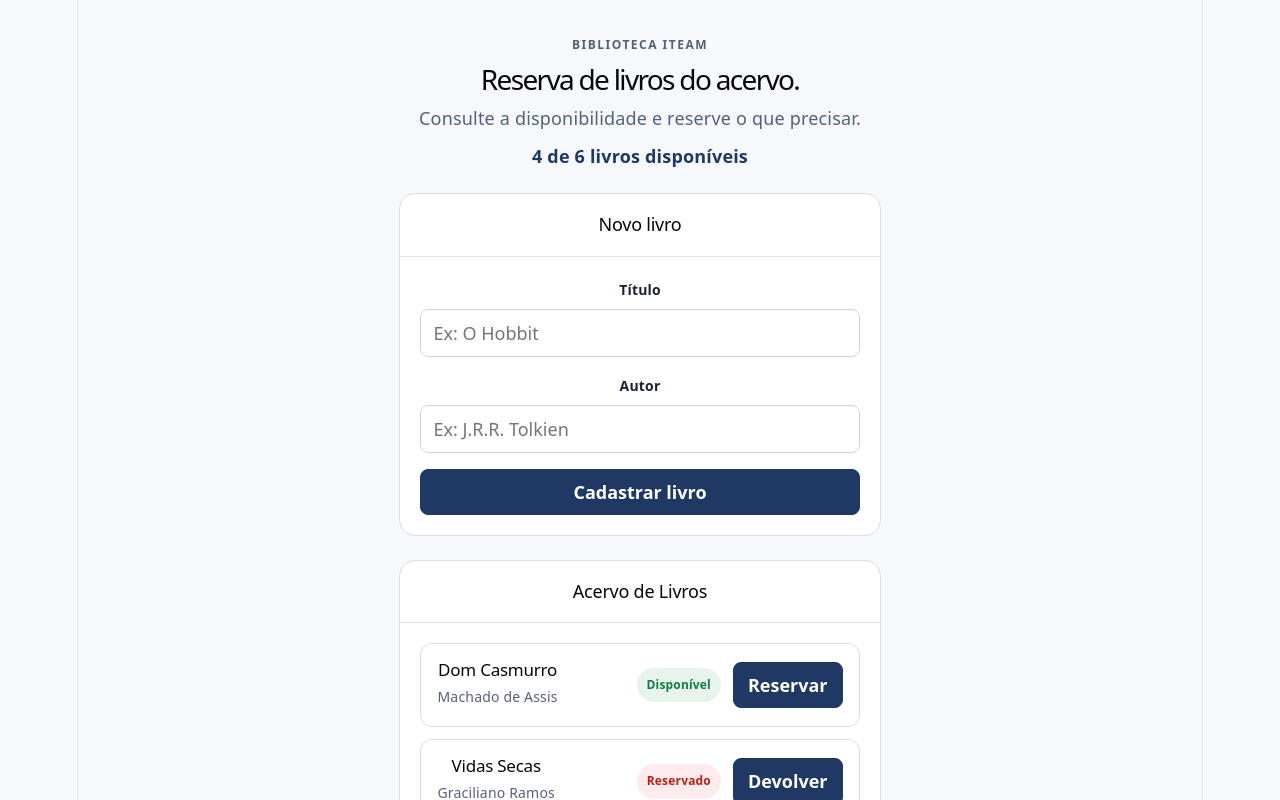
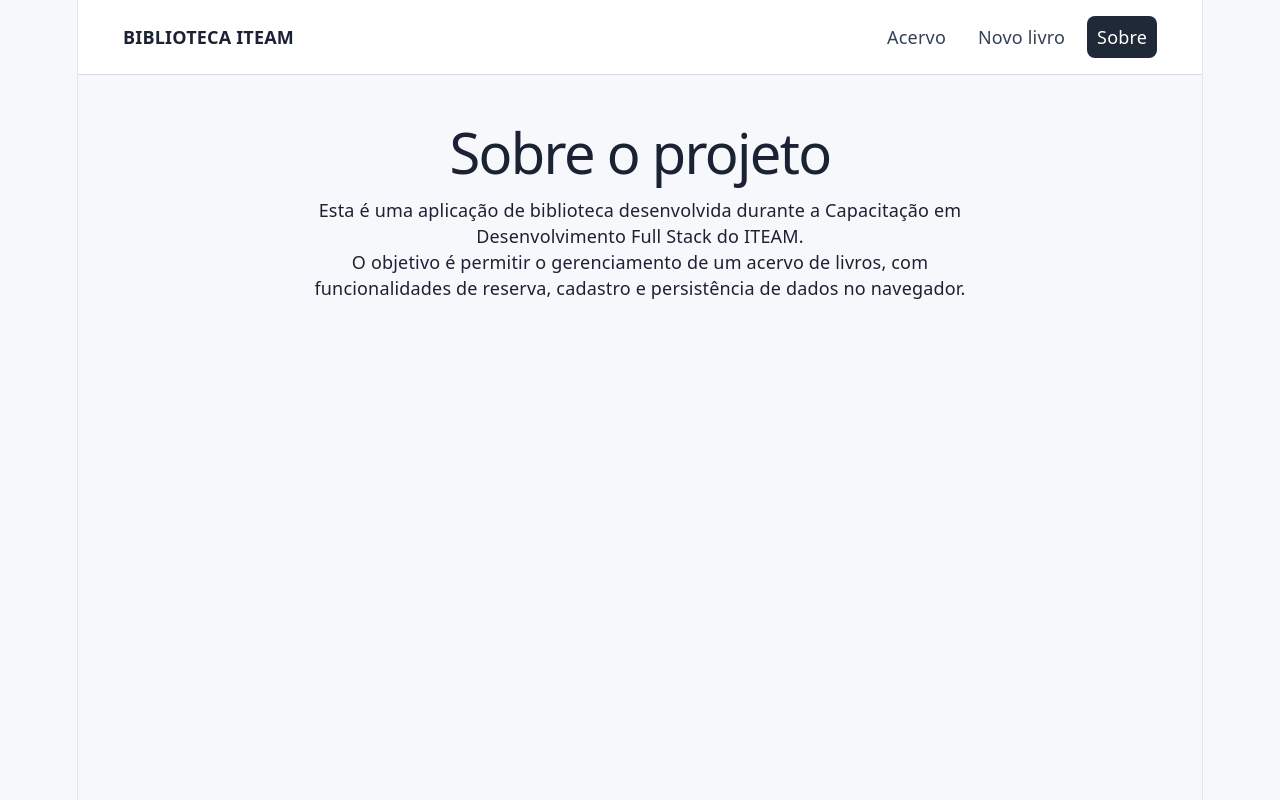
Before and after one commit to Jorge-Siqueira-Serrao/reserva-biblioteca-Jorge-Siqueira-Serrao, a React (Vite) app: page /sobre in a window 1280 px wide. Shown: the top 800 px of the page. Built offline with nearby package versions, Linux system fonts and the light colour scheme.

Commit message:
feat: adiciona rotas e paginas

```diff
--- a/package.json
+++ b/package.json
@@ -10,7 +10,8 @@
   },
   "dependencies": {
     "react": "^19.2.8",
-    "react-dom": "^19.2.8"
+    "react-dom": "^19.2.8",
+    "react-router-dom": "^7.18.4"
   },
   "devDependencies": {
     "@vitejs/plugin-react": "^6.1.1",
--- a/src/App.css
+++ b/src/App.css
@@ -153,3 +153,45 @@ button:hover {
   color: var(--vermelho);
   font-weight: 700;
 }
+
+/* ETAPA 8: Estilo do menu */
+.app-header {
+  display: flex;
+  align-items: center;
+  justify-content: space-between;
+  gap: 20px;
+  padding: 16px 4%;
+  border-bottom: 1px solid #d7dde5;
+  background: #ffffff;
+}
+
+.app-header nav {
+  display: flex;
+  flex-wrap: wrap;
+  gap: 12px;
+}
+
+.app-header a {
+  padding: 8px 10px;
+  border-radius: 8px;
+  color: #334155;
+  text-decoration: none;
+}
+
+.app-header a.active {
+  background: #1f2937;
+  color: #ffffff;
+}
+
+/* Força as cores escuras nos títulos e textos para evitar problemas com o Dark Mode */
+h1, h2, p, span {
+  color: #1a2233;
+}
+
+/* Garante que as etiquetas de status continuem com suas cores corretas (verde e vermelho) */
+.badge-ok {
+  color: var(--verde) !important;
+}
+.badge-off {
+  color: var(--vermelho) !important;
+}
--- a/src/App.jsx
+++ b/src/App.jsx
@@ -1,36 +1,36 @@
 // src/App.jsx
-import { useContext } from "react"; // ETAPA 7: Importa useContext
+import { Routes, Route, NavLink } from "react-router-dom"; // ETAPA 8: Importa componentes do Router
 import "./App.css";
-import BookList from "./components/BookList";
-import Panel from "./components/Panel";
-import BookForm from "./components/BookForm";
-import { BooksContext } from "./context/BooksContext"; // ETAPA 7: Importa o BooksContext
+// ETAPA 8: Importa as páginas
+import AcervoPage from "./pages/AcervoPage";
+import NovoLivroPage from "./pages/NovoLivroPage";
+import SobrePage from "./pages/SobrePage";
+import NotFoundPage from "./pages/NotFoundPage";
 
 export default function App() {
-  // ETAPA 7: Lê books e availableCount do contexto para o cabeçalho
-  const { books, availableCount } = useContext(BooksContext);
-
   return (
-    <main className="app">
-      <header className="hero">
-        <p className="eyebrow">BIBLIOTECA ITEAM</p>
-        <h1>Reserva de livros do acervo.</h1>
-        <p>Consulte a disponibilidade e reserve o que precisar.</p>
-
-        {/* No topo da página, mostre um contador */}
-        <p style={{ marginTop: "12px", fontWeight: "bold", color: "var(--azul)" }}>
-          {availableCount} de {books.length} livros disponíveis
-        </p>
+    <>
+      {/* ETAPA 8: Cabeçalho fixo com nome e menu */}
+      <header className="app-header">
+        <strong>BIBLIOTECA ITEAM</strong>
+        <nav>
+          {/* ETAPA 8: O NavLink da raiz precisa da prop end */}
+          <NavLink to="/" end>Acervo</NavLink>
+          <NavLink to="/novo">Novo livro</NavLink>
+          <NavLink to="/sobre">Sobre</NavLink>
+        </nav>
       </header>
 
-      {/* ETAPA 7: Remove as props do BookForm e BookList */}
-      <Panel title="Novo livro">
-        <BookForm />
-      </Panel>
-
-      <Panel title="Acervo de Livros">
-        <BookList />
-      </Panel>
-    </main>
+      <main className="app">
+        {/* ETAPA 8: O que troca fica dentro do Routes */}
+        <Routes>
+          <Route path="/" element={<AcervoPage />} />
+          <Route path="/novo" element={<NovoLivroPage />} />
+          <Route path="/sobre" element={<SobrePage />} />
+          {/* Rota coringa para 404 */}
+          <Route path="*" element={<NotFoundPage />} />
+        </Routes>
+      </main>
+    </>
   );
 }
--- a/src/main.jsx
+++ b/src/main.jsx
@@ -1,15 +1,18 @@
+// src/main.jsx
 import { StrictMode } from 'react'
 import { createRoot } from 'react-dom/client'
+import { BrowserRouter } from 'react-router-dom' // ETAPA 8: Importa o BrowserRouter
 import './index.css'
 import App from './App.jsx'
-// ETAPA 7: Importa o BooksProvider
 import { BooksProvider } from './context/BooksContext.jsx'
 
 createRoot(document.getElementById('root')).render(
   <StrictMode>
-    {/* ETAPA 7: Envolve o <App /> com <BooksProvider> */}
-    <BooksProvider>
-      <App />
-    </BooksProvider>
+    {/* ETAPA 8: BrowserRouter por fora do BooksProvider */}
+    <BrowserRouter>
+      <BooksProvider>
+        <App />
+      </BooksProvider>
+    </BrowserRouter>
   </StrictMode>,
 )
--- /dev/null
+++ b/src/pages/AcervoPage.jsx
@@ -0,0 +1,27 @@
+import { useContext } from "react";
+import { BooksContext } from "../context/BooksContext";
+import Panel from "../components/Panel";
+import BookList from "../components/BookList";
+
+export default function AcervoPage() {
+  // ETAPA 7: Lê books e availableCount do contexto para o cabeçalho
+  const { books, availableCount } = useContext(BooksContext);
+
+  return (
+    <>
+      <header className="hero">
+        <p className="eyebrow">BIBLIOTECA ITEAM</p>
+        <h1>Reserva de livros do acervo.</h1>
+        <p>Consulte a disponibilidade e reserve o que precisar.</p>
+
+        <p style={{ marginTop: "12px", fontWeight: "bold", color: "var(--azul)" }}>
+          {availableCount} de {books.length} livros disponíveis
+        </p>
+      </header>
+
+      <Panel title="Acervo de Livros">
+        <BookList />
+      </Panel>
+    </>
+  );
+}
--- /dev/null
+++ b/src/pages/NotFoundPage.jsx
@@ -0,0 +1,13 @@
+import { Link } from "react-router-dom";
+
+export default function NotFoundPage() {
+  return (
+    <div style={{ textAlign: "center", padding: "40px" }}>
+      <h1>404</h1>
+      <h2>Página não encontrada</h2>
+      <p>A página que você está procurando não existe.</p>
+      {/* Link para voltar ao início */}
+      <Link to="/" style={{ color: "var(--azul)", fontWeight: "bold" }}>Voltar para o Acervo</Link>
+    </div>
+  );
+}
--- /dev/null
+++ b/src/pages/NovoLivroPage.jsx
@@ -0,0 +1,13 @@
+import Panel from "../components/Panel";
+import BookForm from "../components/BookForm";
+
+export default function NovoLivroPage() {
+  return (
+    <>
+      <h1>Novo livro</h1>
+      <Panel title="Cadastrar livro">
+        <BookForm />
+      </Panel>
+    </>
+  );
+}
--- /dev/null
+++ b/src/pages/SobrePage.jsx
@@ -0,0 +1,13 @@
+export default function SobrePage() {
+  return (
+    <div>
+      <h1>Sobre o projeto</h1>
+      <p>
+        Esta é uma aplicação de biblioteca desenvolvida durante a Capacitação em Desenvolvimento Full Stack do ITEAM.
+      </p>
+      <p>
+        O objetivo é permitir o gerenciamento de um acervo de livros, com funcionalidades de reserva, cadastro e persistência de dados no navegador.
+      </p>
+    </div>
+  );
+}
```
Also changed, not shown: 1 other file (tests, documents, lock files or other folders).
